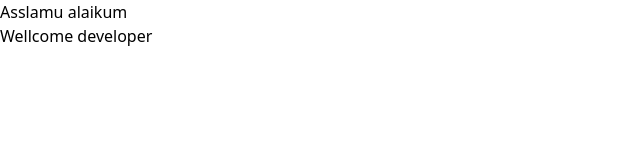
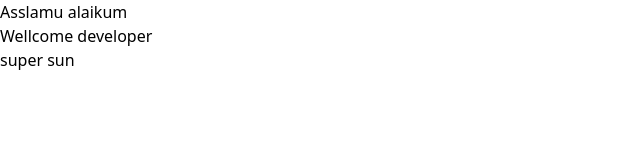
Before and after one commit to anamolhasan/quick-drop, a React (Vite) app: page / in a window 1280 px wide. Shown: the top 160 px of the page, without its empty margins (0-640 px from the left). Built offline with nearby package versions, Linux system fonts and the light colour scheme.

Commit message:
test for branching

```diff
--- a/src/App.tsx
+++ b/src/App.tsx
@@ -8,6 +8,7 @@ function App() {
     <>
      <h1>Asslamu alaikum</h1>
      <p>Wellcome developer</p>
+     <p>super sun</p>
     </>
   )
 }
```
